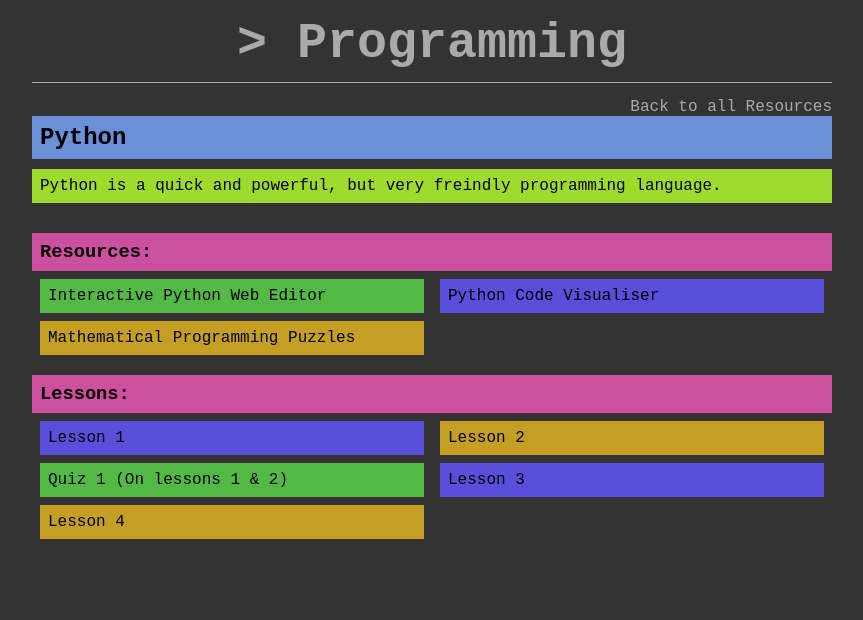
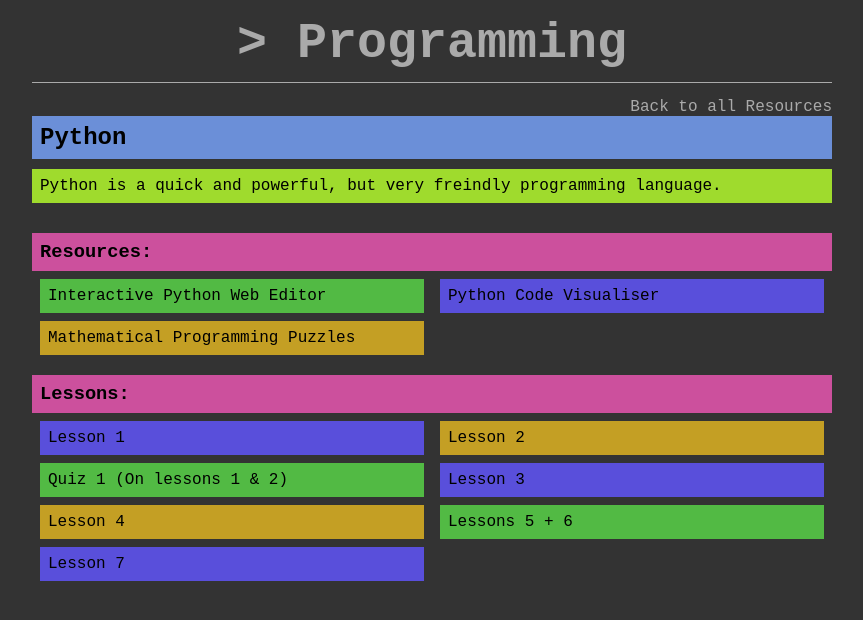
Before and after one commit to wcgs-programming/wcgs-programming.github.io, a Jekyll site: the page built from _posts/2014-09-13-python.md, in a window 1280 px wide. Shown: the top 620 px of the page, without its empty margins (208-1071 px from the left). Built offline with Jekyll 4.4.1, drawn with Linux system fonts in a browser that asks for light colours.

Commit message:
Update 2014-09-13-python.md

```diff
--- a/_posts/2014-09-13-python.md
+++ b/_posts/2014-09-13-python.md
@@ -26,3 +26,7 @@
 [Lesson 3](https://docs.google.com/presentation/d/1IucJdytiz2_TJXtESLHKtVTpsJdVSIKWfHuktQ193ww/edit?usp=sharing)
 
 [Lesson 4](https://docs.google.com/presentation/d/1HL246QfQYUUF71nuQBC2ZJUUAXtX9AYjuXYJa-znCiI/edit?usp=sharing)
+
+[Lessons 5 + 6](https://docs.google.com/presentation/d/1PayE9HEiNc6ku_lH26Y4OpQ85TeM-rguGM5yBnWb8L8/edit?usp=sharing)
+
+[Lesson 7](https://docs.google.com/presentation/d/1f2Dwo4j0fjUgK0lxCDw0SRXOfjuZQuwaGGKM_M37asQ/edit?usp=sharing)
```
